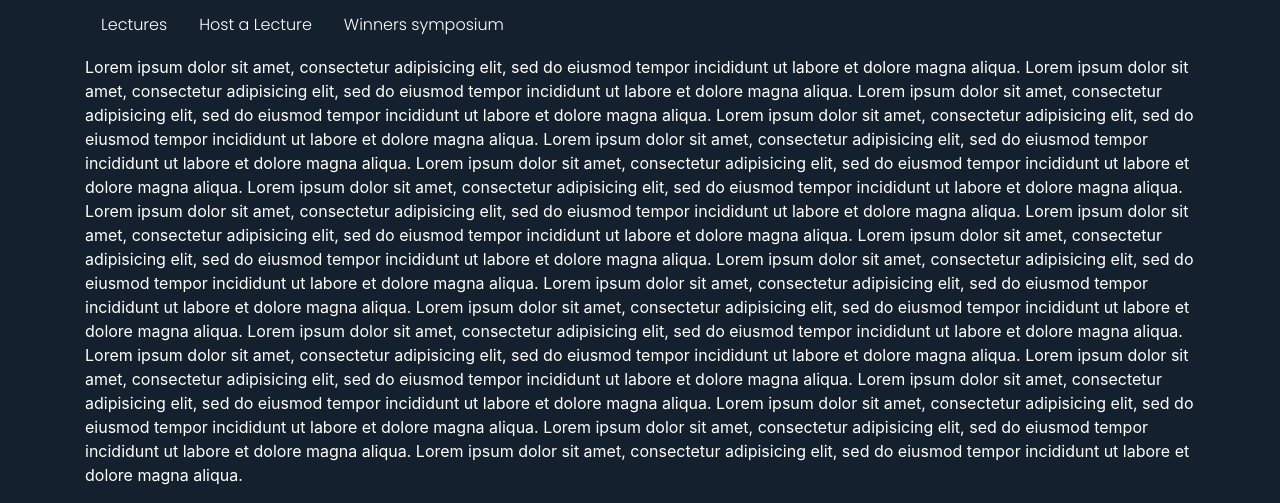
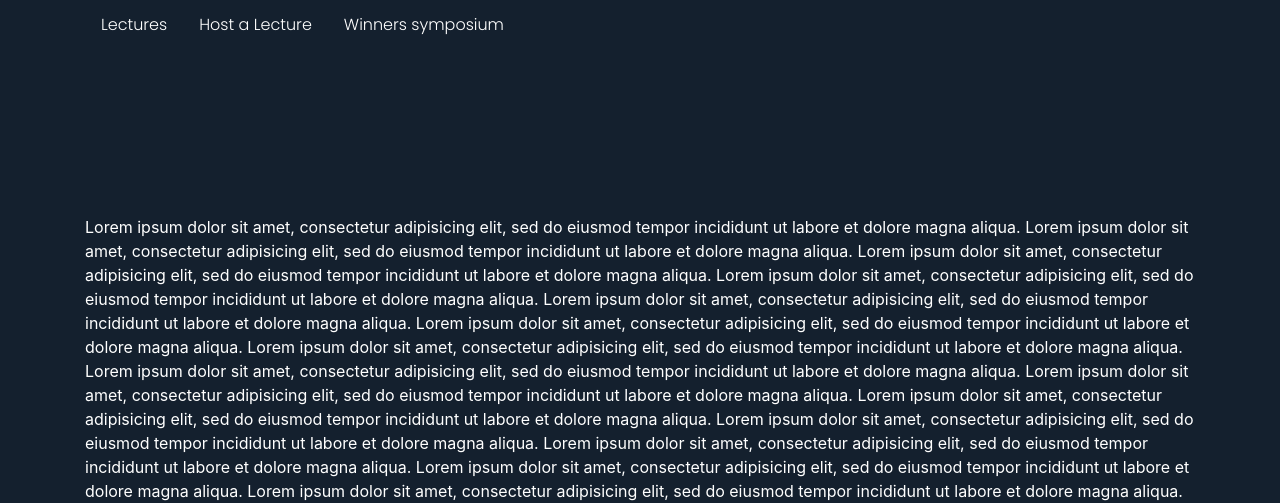
Before and after one commit to chittalasvdinesh/bootstrapProject2, a plain HTML site: page index.html in a window 1280 px wide. Shown: the part 98-601 px from the top of the page. Drawn offline with nearby package versions, Linux system fonts and the light colour scheme; files whose address does not match are found by name; a web font is replaced by a local one.

Commit message:
Update index.css

```diff
--- a/index.css
+++ b/index.css
@@ -93,12 +93,20 @@ body {
     width: 20px;
     background: #F1AC4D;
 }
+.empty-space{
+    height: 20vh;
+    background-color: #14202E;
+
+}
 
 
 .search-icon::before {
     content: "\e907";
     font-family: icomoon;
     font: 35px;
+}
+.dynamic-tabs-container{
+    background-color: #14202E;
 }
 
 .dynamic-tabs-list {
```
